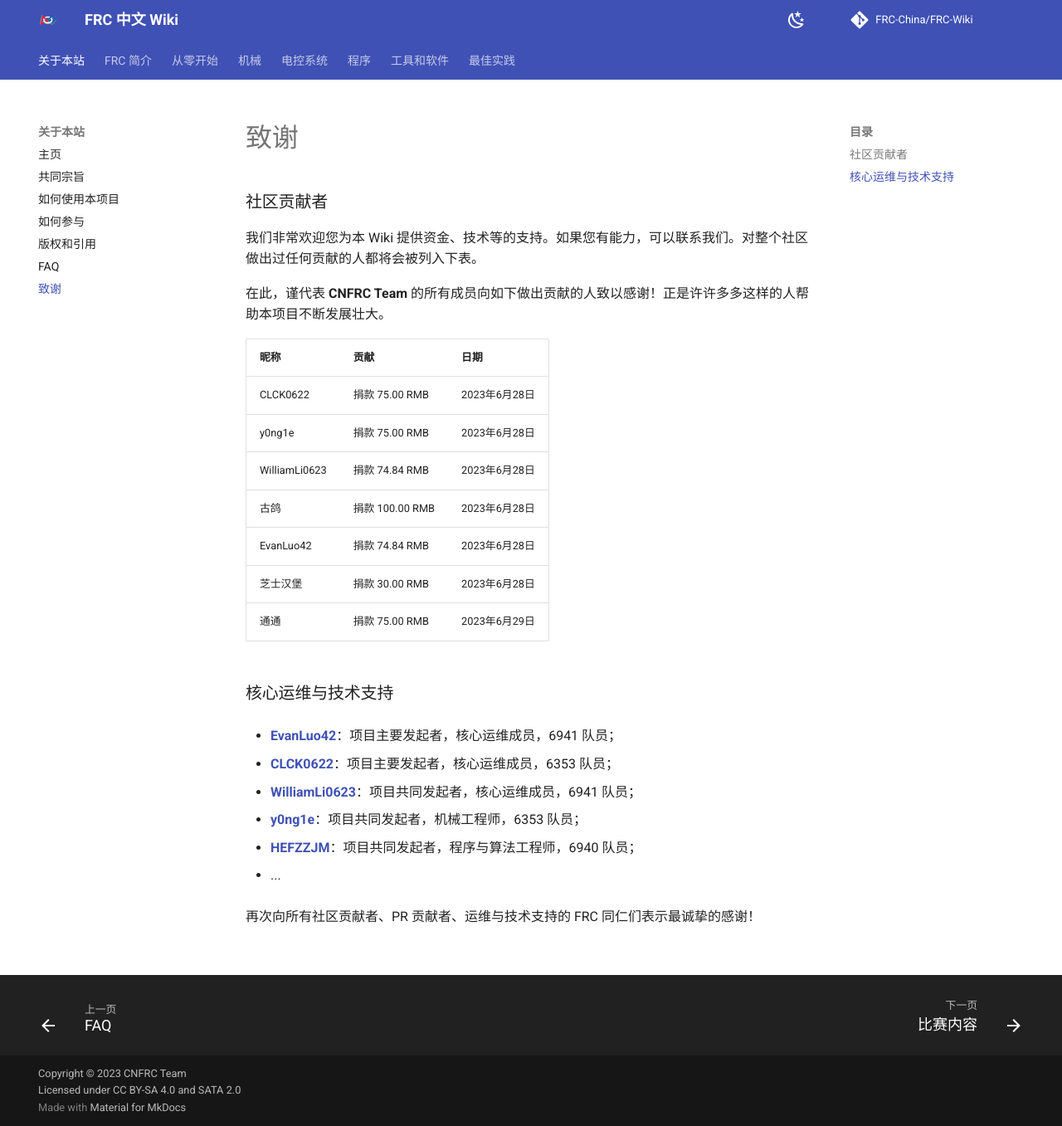
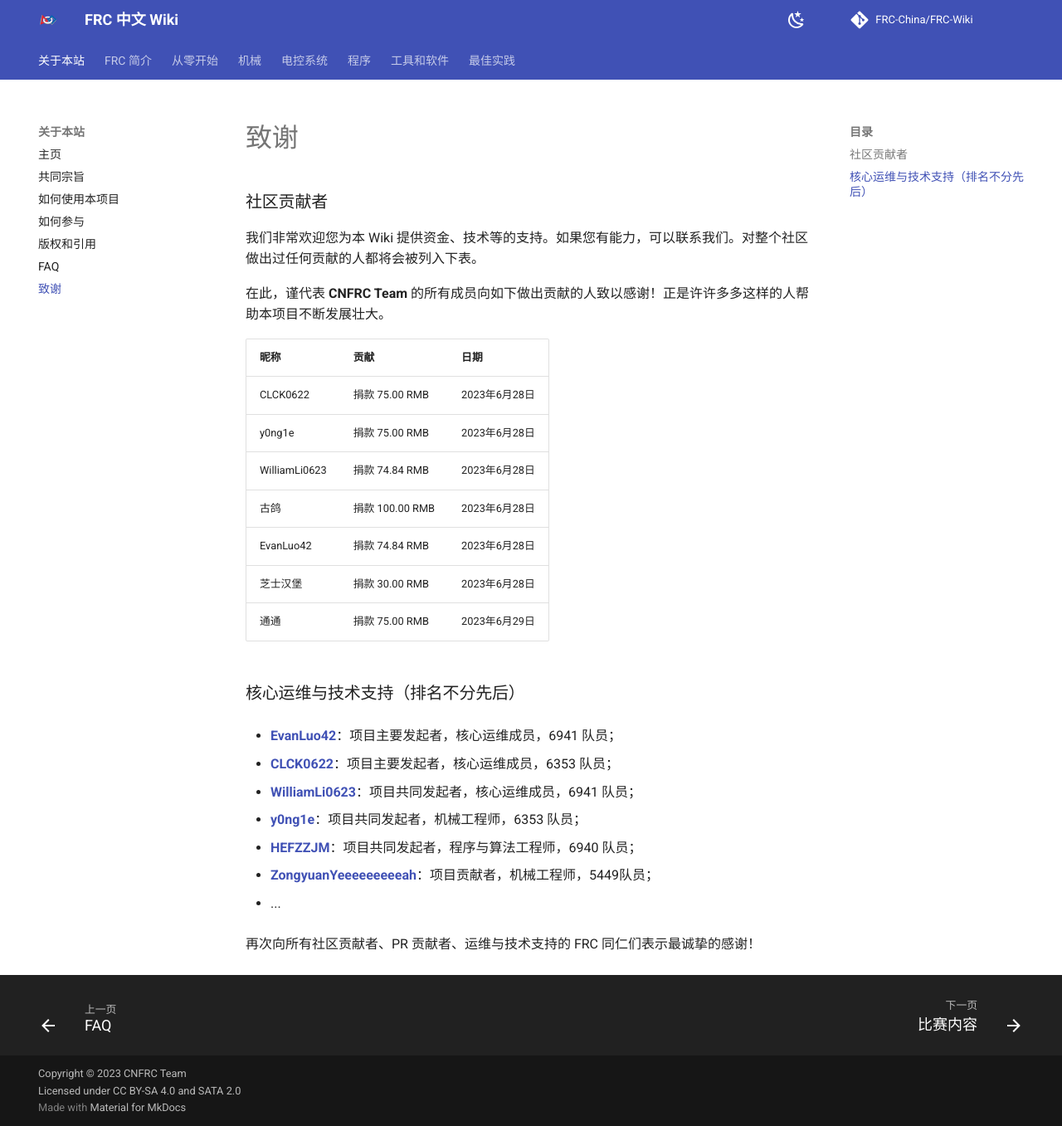
Before and after one commit to FRC-China/FRC-Wiki, an MkDocs documentation site: the page built from docs/start/acknowledgement.md, in a window 1280 px wide and 1357 px high. Shown: the whole window at 83% size. Built offline with MkDocs 1.6.1 and Material for MkDocs 9.7.7, drawn with Linux system fonts in a browser that asks for light colours; comment, search, counter and statistics services are not loaded.

Commit message:
fix: added acknowledgements

```diff
--- a/docs/start/acknowledgement.md
+++ b/docs/start/acknowledgement.md
@@ -16,7 +16,7 @@
 |芝士汉堡|捐款 30.00 RMB|2023年6月28日|
 |通通|捐款 75.00 RMB|2023年6月29日|
 
-### 核心运维与技术支持
+### 核心运维与技术支持（排名不分先后）
 
 - [**EvanLuo42**](https://github.com/EvanLuo42)：项目主要发起者，核心运维成员，6941 队员；
 
@@ -28,6 +28,8 @@
 
 - [**HEFZZJM**](https://www.chiefdelphi.com/u/hefzzjm)：项目共同发起者，程序与算法工程师，6940 队员；
 
+- [**ZongyuanYeeeeeeeeeah**](https://github.com/ZongyuanYeeeeeeeeeah)：项目贡献者，机械工程师，5449队员；
+
 - ...
 
 再次向所有社区贡献者、PR 贡献者、运维与技术支持的 FRC 同仁们表示最诚挚的感谢！
```
